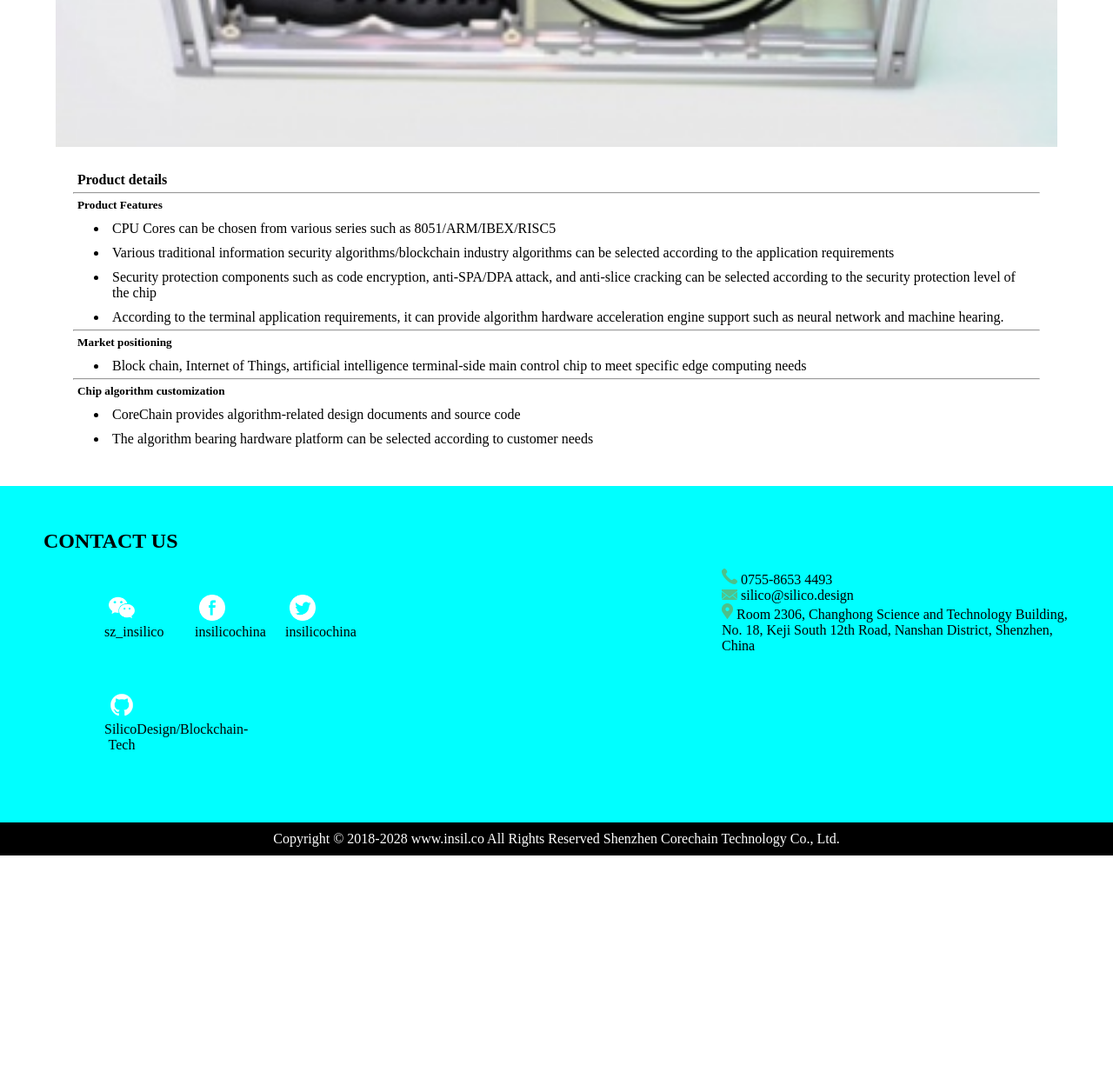
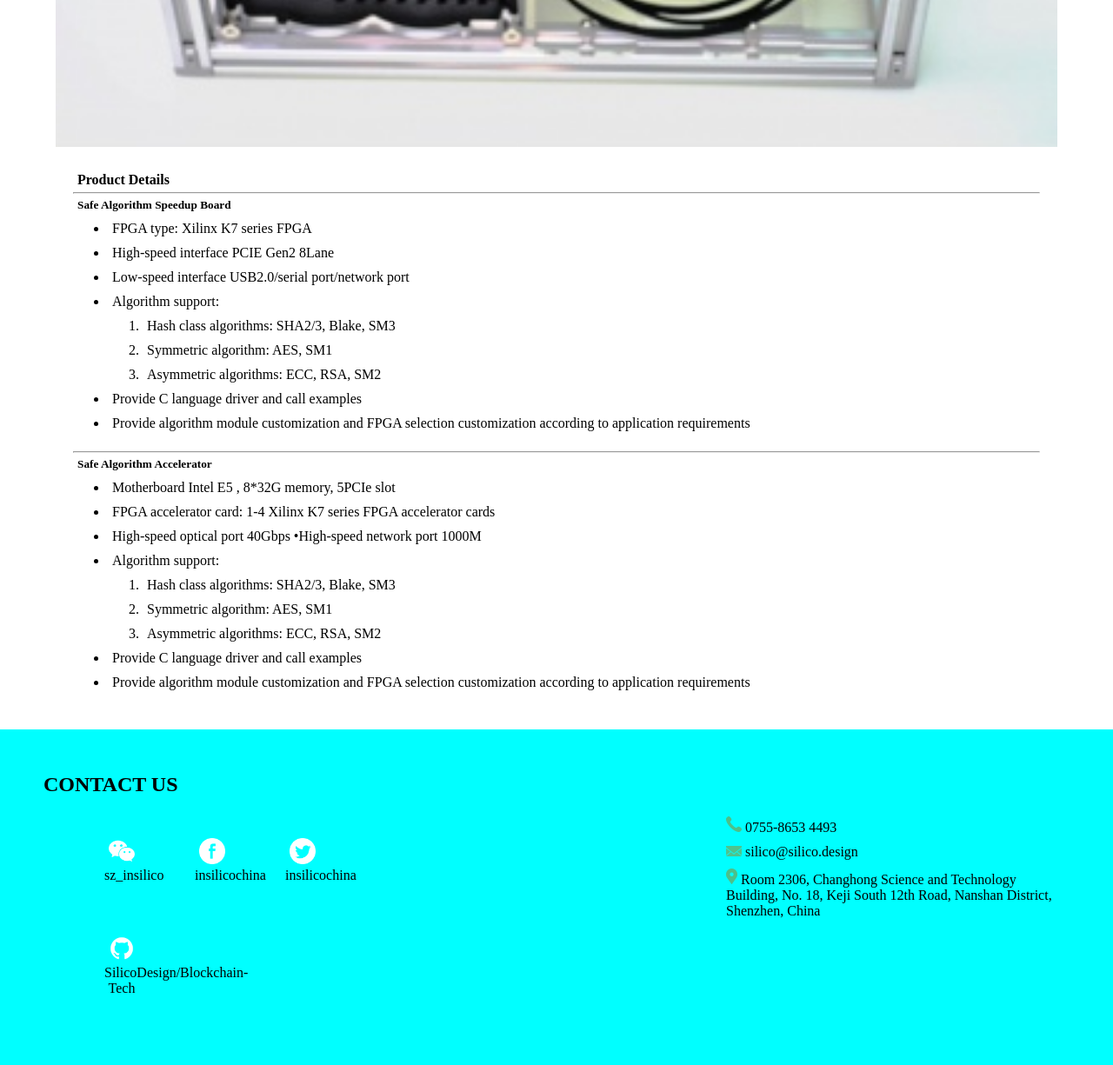
Before and after one commit to Gordon-coder/Silico, a Flask app: page /4502226 in a window 1280 px wide. Shown: the part 1373-2598 px from the top of the page at 87% size. Before the commit the page ends 2357 px from the top, so only its background shows below. Run offline with Flask 2, Linux system fonts and the light colour scheme.

Commit message:
new product init

```diff
--- a/templates/4502226.html
+++ b/templates/4502226.html
@@ -12,38 +12,77 @@
 
 {% block body %}
     <div style="padding: 20px">
-        <h4 style="padding: 5px">Product details</h4>
+        <style>
+            li {
+                padding: 5px;
+            }
+        </style>
+        <h4 style="padding: 5px">Product Details</h4>
         <hr>
-        <h5 style="padding: 5px">Product Features</h5>
+        <h5 style="padding: 5px">Safe Algorithm Speedup Board</h5>
         <ul>
-            <li style="padding: 5px">
-                CPU Cores can be chosen from various series such as 8051/ARM/IBEX/RISC5
+            <li>
+                FPGA type: Xilinx K7 series FPGA
             </li>
-            <li style="padding: 5px">
-                Various traditional information security algorithms/blockchain industry algorithms can be selected according to the application requirements
+            <li>
+                High-speed interface PCIE Gen2 8Lane
             </li>
-            <li style="padding: 5px">
-                Security protection components such as code encryption, anti-SPA/DPA attack, and anti-slice cracking can be selected according to the security protection level of the chip
+            <li>
+                Low-speed interface USB2.0/serial port/network port
             </li>
-            <li style="padding: 5px">
-                According to the terminal application requirements, it can provide algorithm hardware acceleration engine support such as neural network and machine hearing.
+            <li>
+                Algorithm support:
+            </li>
+            <ol>
+                <li>
+                    Hash class algorithms: SHA2/3, Blake, SM3
+                </li>
+                <li>
+                    Symmetric algorithm: AES, SM1
+                </li>
+                <li>
+                    Asymmetric algorithms: ECC, RSA, SM2
+                </li>
+            </ol>
+            <li>
+                Provide C language driver and call examples
+            </li>
+            <li>
+                Provide algorithm module customization and FPGA selection customization according to application requirements
             </li>
         </ul>
+        <img scr="../static/jpgs/products/4502226/p-img1.jpg">
         <hr>
-        <h5 style="padding: 5px">Market positioning</h5>
+        <h5 style="padding: 5px">Safe Algorithm Accelerator</h5>
         <ul>
-            <li style="padding: 5px">
-                Block chain, Internet of Things, artificial intelligence terminal-side main control chip to meet specific edge computing needs
+            <li>
+                Motherboard Intel E5 , 8*32G memory, 5PCIe slot
             </li>
-        </ul>
-        <hr>
-        <h5 style="padding: 5px">Chip algorithm customization</h5>
-        <ul>
-            <li style="padding: 5px">
-                CoreChain provides algorithm-related design documents and source code
+            <li>
+                FPGA accelerator card: 1-4 Xilinx K7 series FPGA accelerator cards
             </li>
-            <li style="padding: 5px">
-                The algorithm bearing hardware platform can be selected according to customer needs
+            <li>
+                High-speed optical port 40Gbps •High-speed network port 1000M
+            </li>
+            <li>
+                Algorithm support:
+            </li>
+            <ol>
+                <li>
+                    Hash class algorithms: SHA2/3, Blake, SM3
+                </li>
+                <li>
+                    Symmetric algorithm: AES, SM1
+                </li>
+                <li>
+                    Asymmetric algorithms: ECC, RSA, SM2
+                </li>
+            </ol>
+            <li>
+                Provide C language driver and call examples
+            </li>
+            <li>
+                Provide algorithm module customization and FPGA selection customization according to application requirements
             </li>
         </ul>
     </div>
```
Also changed, not shown: templates/3832003.html (+12 -7 lines), static/jpgs/products/4502226/p-img1.jpg (added).
